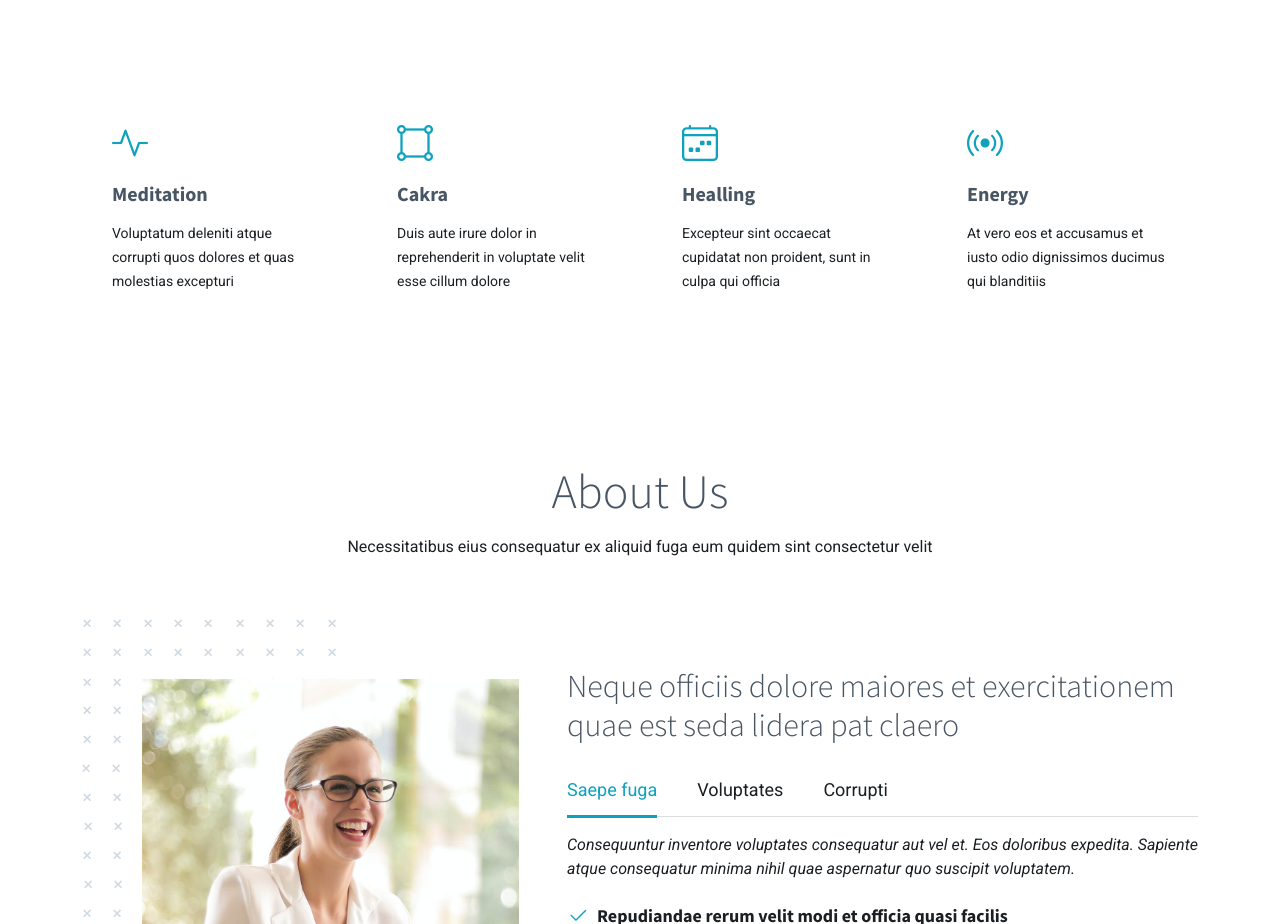
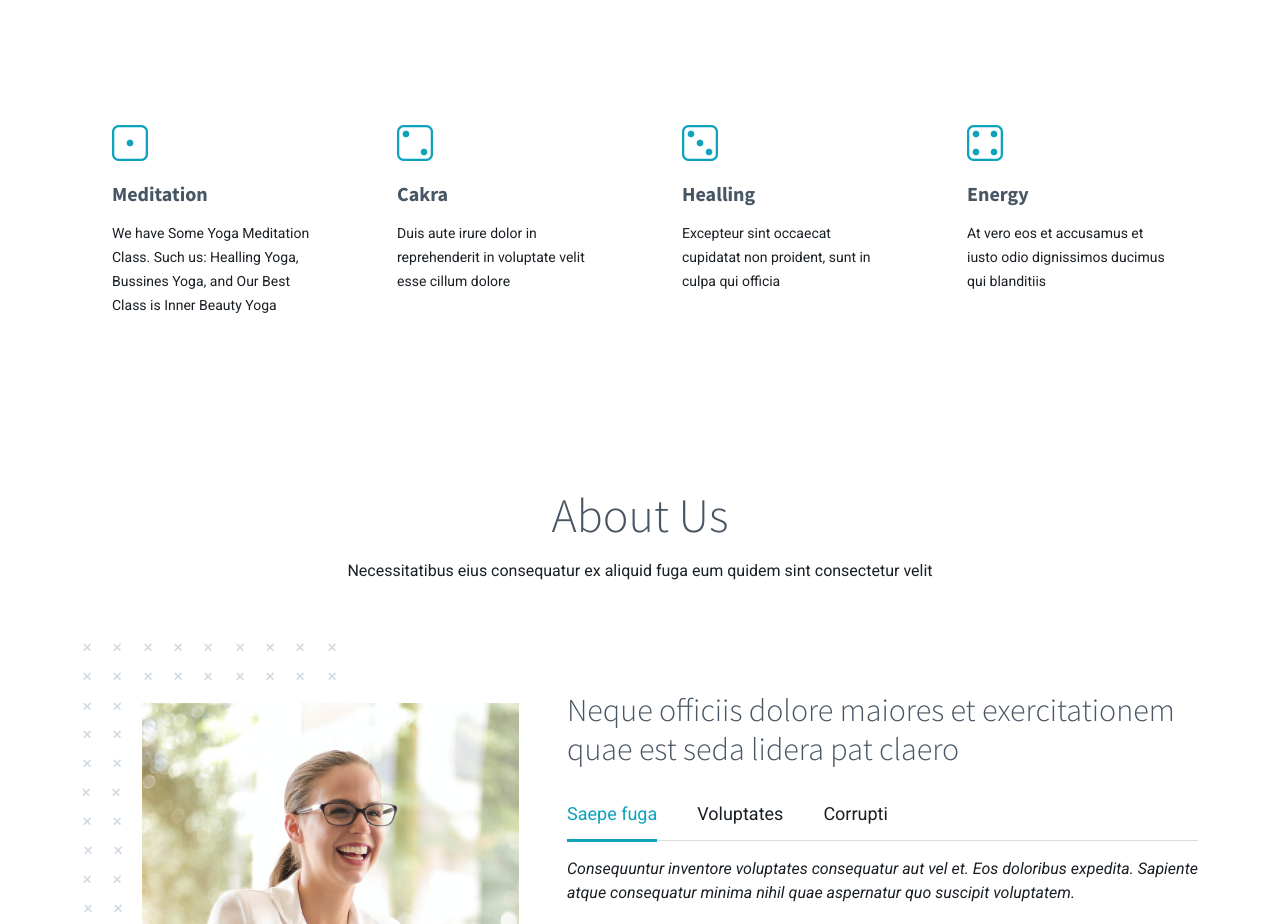
Before and after one commit to BaliYasui/bsc, a plain HTML site: page index.html in a window 1280 px wide. Shown: the part 1000-1924 px from the top of the page. Drawn offline with Linux system fonts and the light colour scheme; animation ran at ten frames a second.

Commit message:
Update index.html

```diff
--- a/index.html
+++ b/index.html
@@ -109,15 +109,15 @@
 
           <div class="col-xl-3 col-md-6 d-flex" data-aos="fade-up" data-aos-delay="100">
             <div class="service-item position-relative">
-              <div class="icon"><i class="bi bi-activity icon"></i></div>
+              <div class="icon"><i class="bi bi-dice-1 icon"></i></div>
               <h4><a href="" class="stretched-link">Meditation</a></h4>
-              <p>Voluptatum deleniti atque corrupti quos dolores et quas molestias excepturi</p>
+              <p>We have Some Yoga Meditation Class. Such us: Healling Yoga, Bussines Yoga, and Our Best Class is Inner Beauty Yoga</p>
             </div>
           </div><!-- End Service Item -->
 
           <div class="col-xl-3 col-md-6 d-flex" data-aos="fade-up" data-aos-delay="200">
             <div class="service-item position-relative">
-              <div class="icon"><i class="bi bi-bounding-box-circles icon"></i></div>
+              <div class="icon"><i class="bi bi-dice-2 icon"></i></div>
               <h4><a href="" class="stretched-link">Cakra</a></h4>
               <p>Duis aute irure dolor in reprehenderit in voluptate velit esse cillum dolore</p>
             </div>
@@ -125,7 +125,7 @@
 
           <div class="col-xl-3 col-md-6 d-flex" data-aos="fade-up" data-aos-delay="300">
             <div class="service-item position-relative">
-              <div class="icon"><i class="bi bi-calendar4-week icon"></i></div>
+              <div class="icon"><i class="bi bi-dice-3 icon"></i></div>
               <h4><a href="" class="stretched-link">Healling</a></h4>
               <p>Excepteur sint occaecat cupidatat non proident, sunt in culpa qui officia</p>
             </div>
@@ -133,7 +133,7 @@
 
           <div class="col-xl-3 col-md-6 d-flex" data-aos="fade-up" data-aos-delay="400">
             <div class="service-item position-relative">
-              <div class="icon"><i class="bi bi-broadcast icon"></i></div>
+              <div class="icon"><i class="bi bi-dice-4 icon"></i></div>
               <h4><a href="" class="stretched-link">Energy</a></h4>
               <p>At vero eos et accusamus et iusto odio dignissimos ducimus qui blanditiis</p>
             </div>
```
